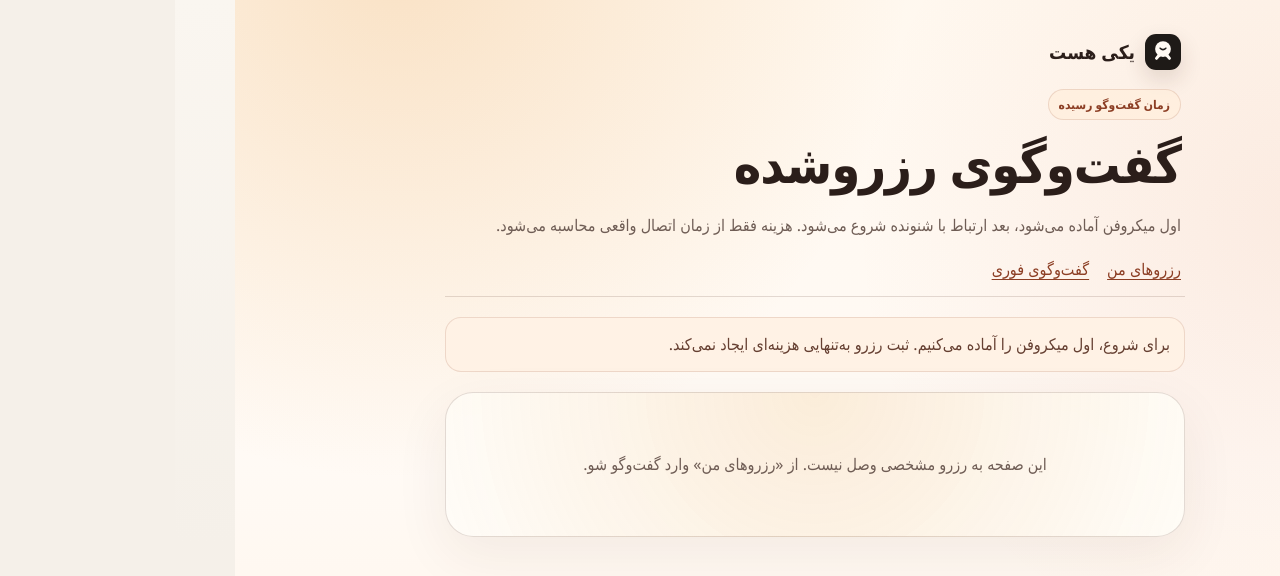
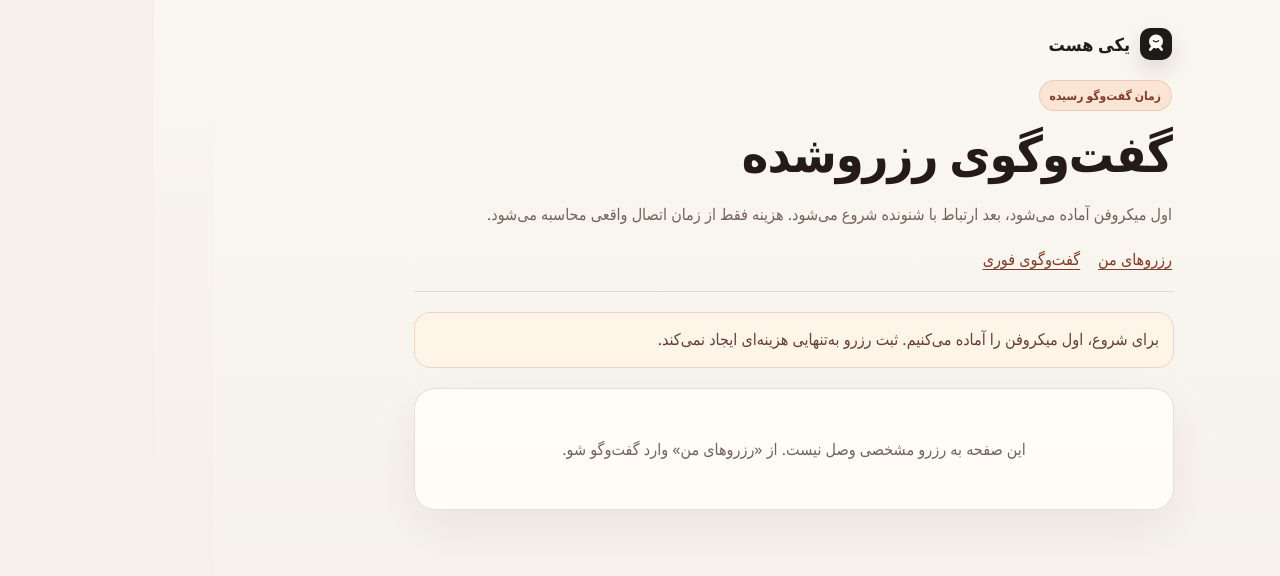
Before and after one commit to morfisam25-tech/YEKI-HAST, a Next.js app in the folder apps/web/: page /booking/call in a window 1280 px wide. Shown: the top 576 px of the page. Built offline with nearby package versions, Linux system fonts and the light colour scheme.

Commit message:
W2: refine Booking presentation

```diff
--- a/apps/web/app/booking/booking.module.css
+++ b/apps/web/app/booking/booking.module.css
@@ -589,3 +589,85 @@
   .secondary { transition: none !important; }
   .listener:hover { transform: none; }
 }
+
+
+/* W2 recovery: Booking uses the same compact shell as Talk */
+.page {
+  --paper: #f6f1eb;
+  --surface: #fffdf9;
+  --ink: #241b18;
+  --ink-soft: #4e3c35;
+  --muted: #74635b;
+  --line: rgba(63,42,34,.14);
+  --line-strong: rgba(63,42,34,.26);
+  --accent-dark: #813b27;
+  --soft: #fae5d5;
+  --dusk: #2a2024;
+  max-width: none;
+  padding: 28px 20px 72px;
+  background: linear-gradient(180deg, #faf6f0 0, var(--paper) 48rem);
+}
+.shell,
+.shellNarrow { width: min(1080px, 100%); gap: 20px; }
+.shellNarrow { width: min(760px, 100%); }
+.header { gap: 10px; padding: 0 2px 21px; }
+.brand { font-size: 18px; }
+.brand::before { width: 32px; height: 32px; border-radius: 10px; }
+.eyebrow { background: var(--soft); color: var(--accent-dark); }
+.title {
+  max-width: 680px;
+  font-size: clamp(34px, 5.5vw, 50px);
+  line-height: 1.3;
+}
+.lead { font-size: 16px; line-height: 1.95; }
+.timeZone {
+  border-color: rgba(154,71,45,.16);
+  background: #fffaf5;
+}
+.card,
+.callCard {
+  gap: 18px;
+  padding: clamp(20px, 3.5vw, 30px);
+  border-color: var(--line);
+  border-radius: 21px;
+  background: rgba(255,253,249,.92);
+  box-shadow: 0 18px 50px rgba(62,39,28,.07);
+  backdrop-filter: none;
+}
+.grid { grid-template-columns: repeat(auto-fit, minmax(235px, 1fr)); gap: 12px; }
+.listener {
+  padding: 17px;
+  border-color: var(--line);
+  border-radius: 17px;
+  background: #fffaf5;
+  box-shadow: none;
+}
+.listener:hover { border-color: rgba(154,71,45,.38); box-shadow: 0 12px 26px rgba(62,39,28,.07); }
+.listenerSelected {
+  border-color: #9a472d;
+  box-shadow: 0 0 0 3px rgba(202,98,72,.14);
+  background: #fff0e3;
+}
+.control { background: #fffaf5; }
+.pill,
+.secondary {
+  border-color: var(--line-strong);
+  background: #fffaf5;
+  box-shadow: none;
+}
+.pillActive { border-color: #9a472d; background: var(--soft); color: var(--accent-dark); }
+.primary,
+.primaryLink { background: var(--dusk); border-color: var(--dusk); }
+.notice,
+.trustNote { border-color: rgba(154,71,45,.16); background: #fff4e8; }
+.bookingConsent { border-top-color: var(--line); }
+.callCard { padding-block: clamp(27px, 5vw, 45px); }
+@media (max-width: 640px) {
+  .page { padding-inline: 12px; }
+  .card, .callCard { padding: 20px 17px; border-radius: 18px; }
+}
+@media (max-width: 390px) {
+  .page { padding-inline: 9px; }
+  .card, .callCard { padding-inline: 15px; }
+  .title { font-size: 32px; }
+}
```
